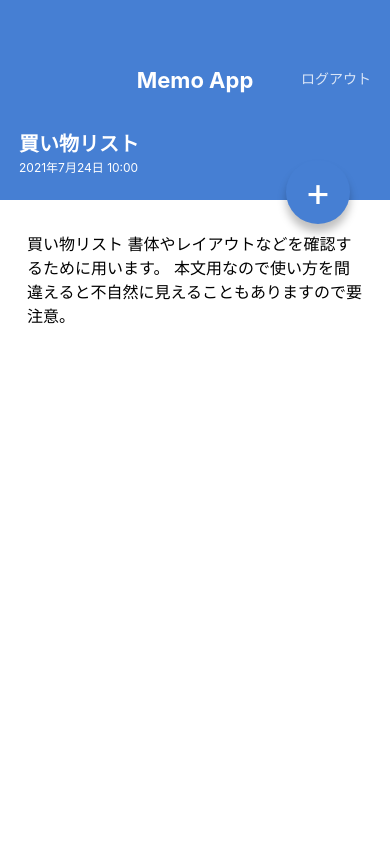
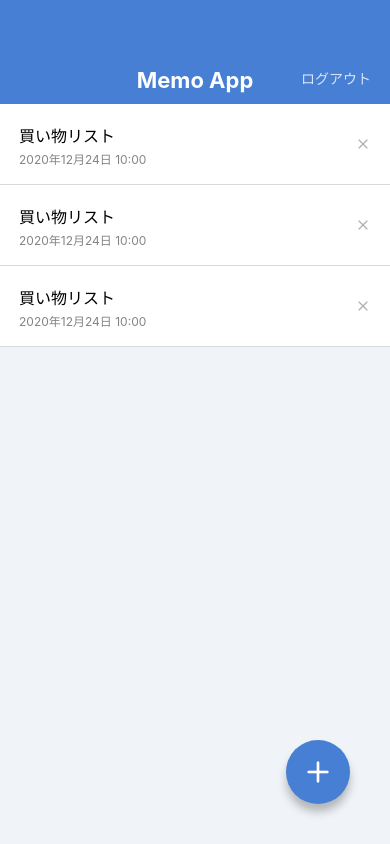
Before and after one commit to Shunsuke0112/MemoApp, a React Native app: screen / in a window 390 px wide. Built offline with nearby package versions, Linux system fonts and the light colour scheme.

Commit message:
Install @expo/vector-icons

```diff
--- a/App.jsx
+++ b/App.jsx
@@ -1,8 +1,8 @@
 import React from 'react';
-import MemoDetailScreen from './src/screens/MemoDetailScreen';
+import MemoListScreen from './src/screens/MemoListScreen';
 
 export default function App() {
   return (
-    <MemoDetailScreen />
+    <MemoListScreen />
   );
 }
--- a/package.json
+++ b/package.json
@@ -9,6 +9,7 @@
     "web": "expo start --web"
   },
   "dependencies": {
+    "@expo/vector-icons": "^13.0.0",
     "expo": "~48.0.6",
     "expo-status-bar": "~1.4.4",
     "expo-updates": "~0.16.3",
--- a/src/components/CircleButton.jsx
+++ b/src/components/CircleButton.jsx
@@ -1,19 +1,20 @@
 import React from 'react';
-import { StyleSheet, Text, View } from 'react-native';
+import { StyleSheet, View } from 'react-native';
 import { shape, string } from 'prop-types';
+import { Feather } from '@expo/vector-icons';
 
 export default function CircleButton(props) {
-  const { children, style } = props;
+  const { style, name } = props;
   return (
     <View style={[styles.circleButton, style]}>
-      <Text style={styles.circleButtonLabel}>{children}</Text>
+      <Feather name={name} size={32} color="white" />
     </View>
   );
 }
 
 CircleButton.propTypes = {
-  children: string.isRequired,
   style: shape(),
+  name: string.isRequired,
 };
 
 CircleButton.defaultProps = {
--- a/src/components/MemoList.jsx
+++ b/src/components/MemoList.jsx
@@ -1,5 +1,6 @@
 import React from 'react';
 import { StyleSheet, Text, View } from 'react-native';
+import { Feather } from '@expo/vector-icons';
 
 export default function MemoList() {
   return (
@@ -10,7 +11,7 @@
           <Text style={styles.memoListItemDate}>2020年12月24日 10:00</Text>
         </View>
         <View>
-          <Text>X</Text>
+          <Feather name="x" size={16} color="#B0B0B0" />
         </View>
       </View>
       <View style={styles.memoListItem}>
@@ -19,7 +20,7 @@
           <Text style={styles.memoListItemDate}>2020年12月24日 10:00</Text>
         </View>
         <View>
-          <Text>X</Text>
+          <Feather name="x" size={16} color="#B0B0B0" />
         </View>
       </View>
       <View style={styles.memoListItem}>
@@ -28,7 +29,7 @@
           <Text style={styles.memoListItemDate}>2020年12月24日 10:00</Text>
         </View>
         <View>
-          <Text>X</Text>
+          <Feather name="x" size={16} color="#B0B0B0" />
         </View>
       </View>
     </View>
--- a/src/screens/MemoDetailScreen.jsx
+++ b/src/screens/MemoDetailScreen.jsx
@@ -21,7 +21,7 @@
           本文用なので使い方を間違えると不自然に見えることもありますので要注意。
         </Text>
       </ScrollView>
-      <CircleButton style={{ top: 160, bottom: 'auto' }}>+</CircleButton>
+      <CircleButton style={{ top: 160, bottom: 'auto' }} name="edit-2" />
     </View>
   );
 }
@@ -56,7 +56,5 @@
   memoText: {
     fontSize: 16,
     lineHeight: 24,
-
   },
-
 });
--- a/src/screens/MemoListScreen.jsx
+++ b/src/screens/MemoListScreen.jsx
@@ -10,7 +10,7 @@
     <View style={styles.container}>
       <AppBar />
       <MemoList />
-      <CircleButton>+</CircleButton>
+      <CircleButton name="plus" />
     </View>
   );
 }
```
Also changed, not shown: 1 other file (tests, documents, lock files or other folders).
